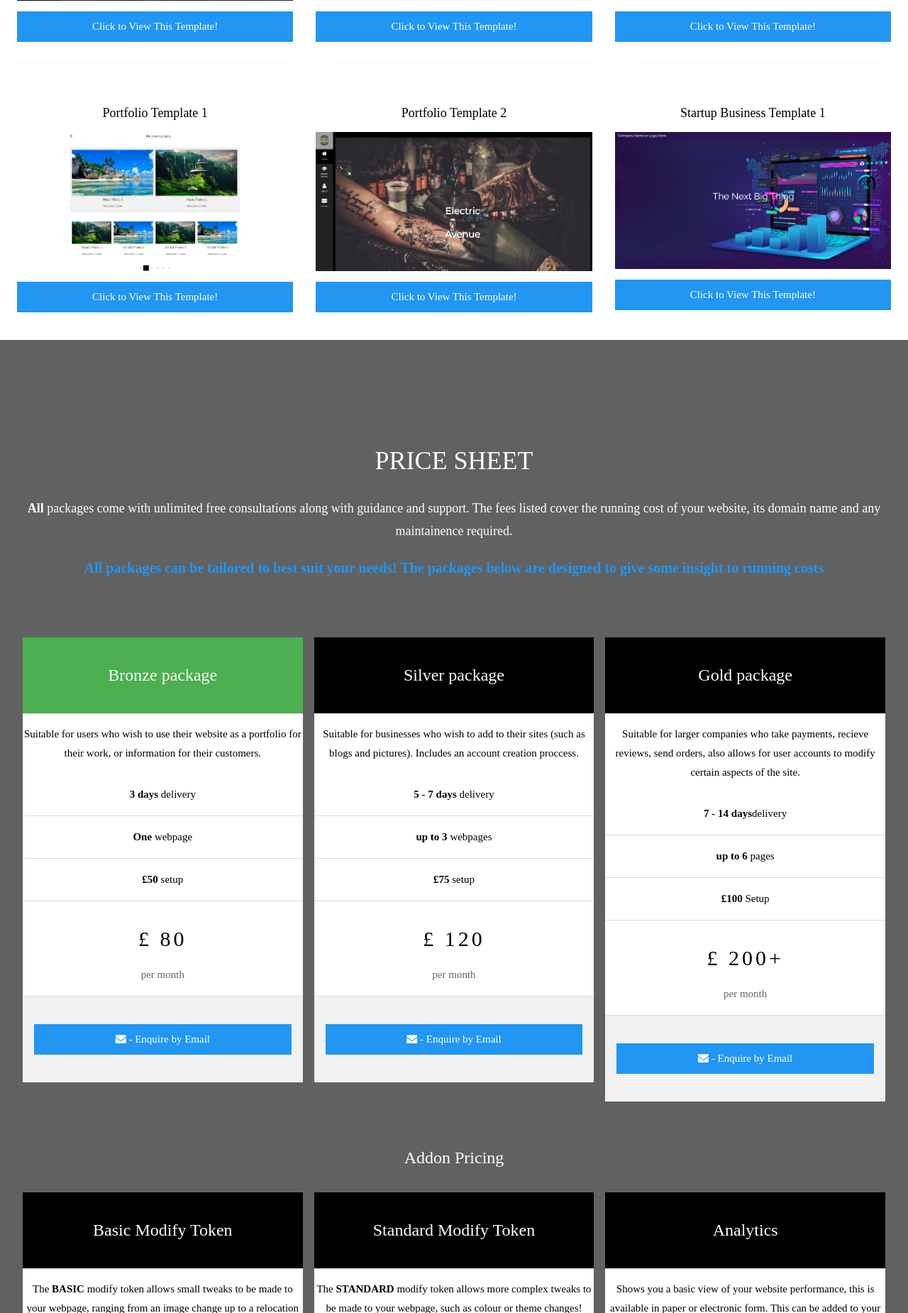
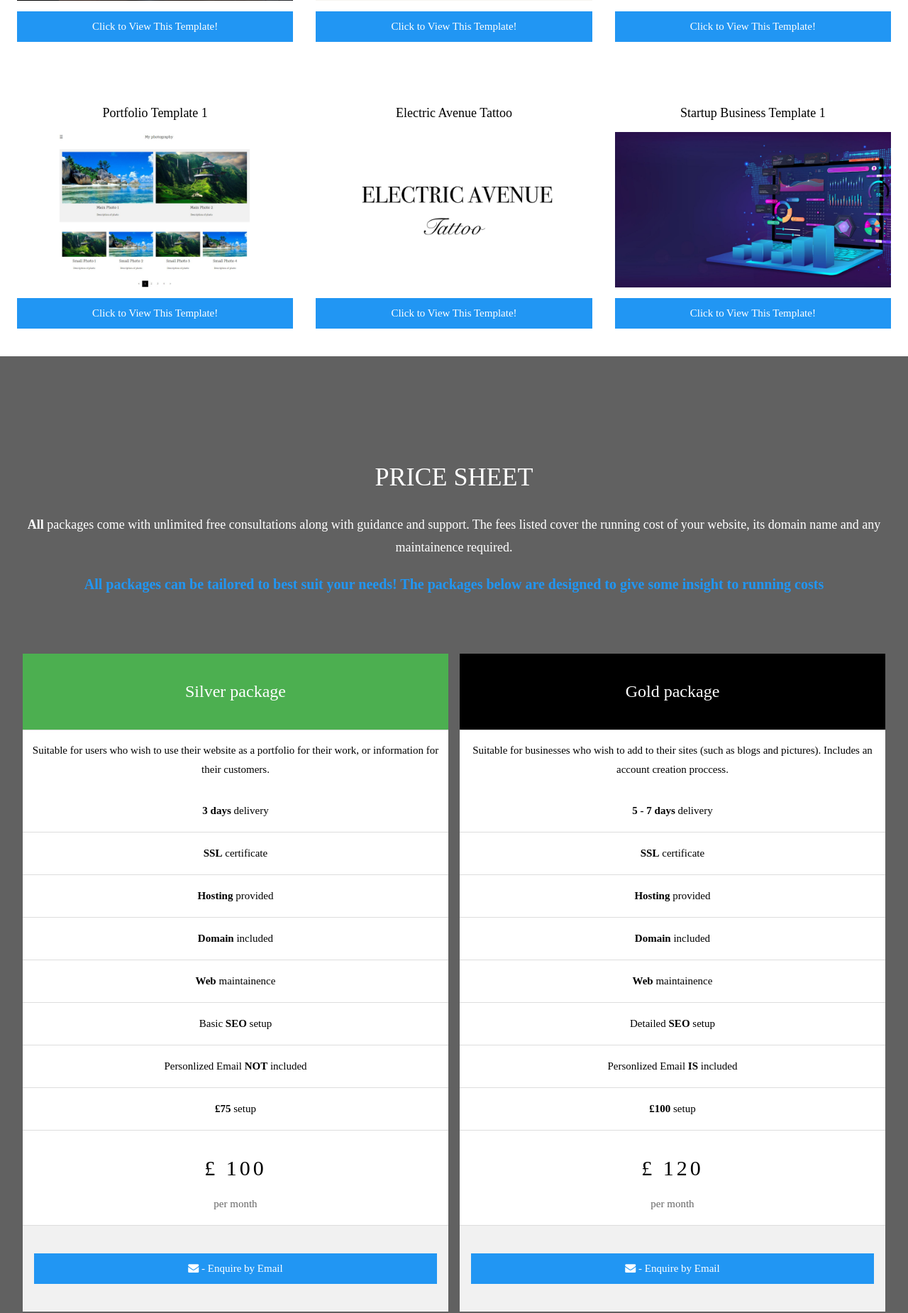
Before and after one commit to Pantheon-Technology/PantheonWebsite, a PHP site: page / in a window 1280 px wide. Shown: the part 2045-3895 px from the top of the page at 71% size. Run offline with PHP 8.4, Linux system fonts and the light colour scheme.

Commit message:
Reworked Price Sheet, Includes Dannys new webpage

```diff
--- a/CafeTemplate1.php
+++ b/CafeTemplate1.php
@@ -90,7 +90,7 @@ body, html {height: 100%}
       <p><a class="w3-button w3-blue w3-block" href="https://www.instagram.com/pantheontechnology/"><i class="fa fa-instagram w3-hover-opacity"></i>  Instagram</a></p>
       <p><a class="w3-button w3-blue w3-block" href="https://twitter.com/PantheonTechCo"> <i class="fa fa-twitter w3-hover-opacity"></i> Twitter</a></p>
       <p><a class="w3-button w3-blue w3-block" href="https://www.linkedin.com/in/myles-hoult-b19706241/"><i class="fa fa-linkedin w3-hover-opacity"></i> - Linked In</a></p>
-      <p><a class="w3-button w3-blue w3-block" href="mailto:pantheontechnology2022@gmail.com"><i class="fa fa-envelope"></i> - Email</a></p>
+      <p><a class="w3-button w3-blue w3-block" href="mailto:myles.hoult@pantheontechnology.co.uk"><i class="fa fa-envelope"></i> - Email</a></p>
       <p><a class="w3-button w3-blue w3-block" href=""><i class="fa fa-phone"></i> Phone number - 0151 000 0000</a></p>
 
     </div>
--- a/CafeTemplate2.php
+++ b/CafeTemplate2.php
@@ -40,7 +40,7 @@ body, html {
       <a href="#menu" class="w3-button w3-block w3-black">MENU</a>
     </div>
     <div class="w3-col s3">
-      <a href="#where" class="w3-button w3-block w3-black">WHERE</a>
+      <a href="#contact" class="w3-button w3-block w3-black">CONTACT</a>
     </div>
   </div>
 </div>
@@ -113,7 +113,7 @@ body, html {
 </div>
 
 <!-- Contact/Area Container -->
-<div class="w3-container" id="where" style="padding-bottom:32px;">
+<div class="w3-container" id="contact" style="padding-bottom:32px;">
   <div class="w3-content" style="max-width:700px">
     <h5 class="w3-center w3-padding-48"><span class="w3-tag w3-wide">Contact Info</span></h5>
   <div class="w3-row-padding">
--- a/CafeTemplate3.php
+++ b/CafeTemplate3.php
@@ -85,7 +85,7 @@ h1, h2, h3, h4, h5, h6 {
     <h4>Telephone Number:</h4>
     <p class="w3-text-blue-grey w3-large"><i class="fa fa-phone w3-hover-opacity"><b> 0151 000 0000</b></i></p>
     <h4>Email:</h4>
-    <p><a class="w3-text-blue-grey w3-large" href="mailto:pantheontechnology2022@gmail.com"><i class="fa fa-envelope"> - Click to eMail us</a></p></i>
+    <p><a class="w3-text-blue-grey w3-large" href="mailto:myles.hoult@pantheontechnology.co.uk"><i class="fa fa-envelope"> - Click to eMail us</a></p></i>
     </div>
     <div class="w3-half">
         <br><br>
--- a/Index.php
+++ b/Index.php
@@ -80,6 +80,7 @@ img {vertical-align: middle;}
       <a href="#about" class="w3-bar-item w3-button">ABOUT</a>
       <a href="#work" class="w3-bar-item w3-button"><i class="fa fa-th"></i> WORK</a>
       <a href="#pricing" class="w3-bar-item w3-button"><i class="fa fa-gbp"></i> PRICING</a>
+      <a href="#contact" class="w3-bar-item w3-button"> CONTACT</a>
     </div>
     <!-- Hide right-floated links on small screens and replace them with a menu icon -->
 
@@ -95,6 +96,7 @@ img {vertical-align: middle;}
   <a href="#about" onclick="w3_close()" class="w3-bar-item w3-button">ABOUT</a>
   <a href="#work" onclick="w3_close()" class="w3-bar-item w3-button">WORK</a>
   <a href="#pricing" onclick="w3_close()" class="w3-bar-item w3-button">PRICING</a>
+  <a href="#contact" onclick="w3_close()" class="w3-bar-item w3-button">CONTACT</a>
 </nav>
 
 <!-- Header with full-height image -->
@@ -181,19 +183,19 @@ img {vertical-align: middle;}
 
   <div class="w3-third" style="padding:16px 16px">
 <h5 class="w3-center">Portfolio Template 1</h5>
-    <img src="Pictures/PortfolioTemplate1.png" style="width:100%">
+    <img src="Pictures/PortfolioTemplate1.jpg" style="width:100%">
     <p><a class="w3-button w3-blue w3-block" href="PortfolioTemplate1.php">Click to View This Template!</a></p>
   </div>
 
   <div class="w3-third" style="padding:16px 16px">
-<h5 class="w3-center">Portfolio Template 2</h5>
-    <img src="Pictures/ElectricAvenuePage1.png" style="width:100%">
-    <p><a class="w3-button w3-blue w3-block" href="PortfolioTemplate2.php">Click to View This Template!</a></p>
+<h5 class="w3-center">Electric Avenue Tattoo</h5>
+    <img src="Pictures/ElectricAvenueTattoo.jpg" style="width:100%">
+    <p><a class="w3-button w3-blue w3-block" href="http://electricavenuetattoo.co.uk/">Click to View This Template!</a></p>
   </div>
 
   <div class="w3-third" style="padding:16px 16px">
 <h5 class="w3-center">Startup Business Template 1</h5>
-    <img src="Pictures/NewShopTemplate.png" style="width:100%">
+    <img src="Pictures/NewShopTemplate.jpg" style="width:100%">
     <p><a class="w3-button w3-blue w3-block" href="NewShopTemplate.php">Click to View This Template!</a></p>
   </div>
 
@@ -207,51 +209,45 @@ img {vertical-align: middle;}
   <p class="w3-large"><b>All</b> packages come with unlimited free consultations along with guidance and support. The fees listed cover the running cost of your website, its domain name and any maintainence required.</p>
   <h4 class="w3-text-blue"><b> All packages can be tailored to best suit your needs! The packages below are designed to give some insight to running costs</h4></b>
   <div class="w3-row-padding" style="margin-top:64px">
-    <div class="w3-third w3-section">
+    <div class="w3-half w3-section">
       <ul class="w3-ul w3-white w3-hover-shadow">
-        <li class="w3-green w3-xlarge w3-padding-32">Bronze package</li>
+        <li class="w3-green w3-xlarge w3-padding-32">Silver package</li>
         <p>Suitable for users who wish to use their website as a portfolio for their work, or information for their customers.</p>
         <li class="w3-padding-16"><b>3 days</b> delivery</li>
-        <li class="w3-padding-16"><b>One</b> webpage</li>
-        <li class="w3-padding-16"><b>£50</b> setup</li>
+        <li class="w3-padding-16"><b>SSL</b> certificate</li>
+        <li class="w3-padding-16"><b>Hosting</b> provided</li>
+        <li class="w3-padding-16"><b>Domain</b> included</li>
+        <li class="w3-padding-16"><b>Web</b> maintainence</li>
+        <li class="w3-padding-16">Basic <b>SEO</b> setup</li>
+        <li class="w3-padding-16">Personlized Email <b>NOT</b> included</li>
+        <li class="w3-padding-16"><b>£75</b> setup</li>
         <li class="w3-padding-16">
-          <h2 class="w3-wide">£ 80</h2>
+          <h2 class="w3-wide">£ 100</h2>
           <span class="w3-opacity">per month</span>
         </li>
         <li class="w3-light-grey w3-padding-24">
-        <p><a class="w3-button w3-blue w3-block" href="mailto:pantheontechnology2022@gmail.com"><i class="fa fa-envelope"></i> - Enquire by Email</a></p>
+        <p><a class="w3-button w3-blue w3-block" href="mailto:myles.hoult@pantheontechnology.co.uk"><i class="fa fa-envelope"></i> - Enquire by Email</a></p>
         </li>
       </ul>
     </div>
-    <div class="w3-third w3-section">
+    <div class="w3-half w3-section">
       <ul class="w3-ul w3-white w3-hover-shadow">
-        <li class="w3-black w3-xlarge w3-padding-32">Silver package</li>
+        <li class="w3-black w3-xlarge w3-padding-32">Gold package</li>
         <p>Suitable for businesses who wish to add to their sites (such as blogs and pictures). Includes an account creation proccess.</p>
         <li class="w3-padding-16"><b>5 - 7 days</b> delivery</li>
-        <li class="w3-padding-16"><b>up to 3</b> webpages</li>
-        <li class="w3-padding-16"><b>£75</b> setup</li>
+        <li class="w3-padding-16"><b>SSL</b> certificate</li>
+        <li class="w3-padding-16"><b>Hosting</b> provided</li>
+        <li class="w3-padding-16"><b>Domain</b> included</li>
+        <li class="w3-padding-16"><b>Web</b> maintainence</li>
+        <li class="w3-padding-16">Detailed <b>SEO</b> setup</li>
+        <li class="w3-padding-16">Personlized Email <b>IS</b> included</li>
+        <li class="w3-padding-16"><b>£100</b> setup</li>
         <li class="w3-padding-16">
           <h2 class="w3-wide">£ 120</h2>
           <span class="w3-opacity">per month</span>
         </li>
         <li class="w3-light-grey w3-padding-24">
-        <p><a class="w3-button w3-blue w3-block" href="mailto:pantheontechnology2022@gmail.com"><i class="fa fa-envelope"></i> - Enquire by Email</a></p>
-        </li>
-      </ul>
-    </div>
-    <div class="w3-third w3-section">
-      <ul class="w3-ul w3-white w3-hover-shadow">
-        <li class="w3-black w3-xlarge w3-padding-32">Gold package</li>
-        <p>Suitable for larger companies who take payments, recieve reviews, send orders, also allows for user accounts to modify certain aspects of the site.</p>
-        <li class="w3-padding-16"><b>7 - 14 days</b>delivery</li>
-        <li class="w3-padding-16"><b>up to 6</b> pages</li>
-        <li class="w3-padding-16"><b>£100</b> Setup</li>
-        <li class="w3-padding-16">
-          <h2 class="w3-wide">£ 200+</h2>
-          <span class="w3-opacity">per month</span>
-        </li>
-        <li class="w3-light-grey w3-padding-24">
-        <p><a class="w3-button w3-blue w3-block" href="mailto:pantheontechnology2022@gmail.com"><i class="fa fa-envelope"></i> - Enquire by Email</a></p>
+        <p><a class="w3-button w3-blue w3-block" href="mailto:myles.hoult@pantheontechnology.co.uk"><i class="fa fa-envelope"></i> - Enquire by Email</a></p>
         </li>
       </ul>
     </div>
@@ -268,7 +264,7 @@ img {vertical-align: middle;}
           <span class="w3-opacity">per token</span>
         </li>
         <li class="w3-light-grey w3-padding-24">
-        <p><a class="w3-button w3-blue w3-block" href="mailto:pantheontechnology2022@gmail.com"><i class="fa fa-envelope"></i> - Enquire by Email</a></p>
+        <p><a class="w3-button w3-blue w3-block" href="mailto:mailto:myles.hoult@pantheontechnology.co.uk"><i class="fa fa-envelope"></i> - Enquire by Email</a></p>
         </li>
       </ul>
     </div>
@@ -282,7 +278,7 @@ img {vertical-align: middle;}
           <span class="w3-opacity">per token</span>
         </li>
         <li class="w3-light-grey w3-padding-24">
-        <p><a class="w3-button w3-blue w3-block" href="mailto:pantheontechnology2022@gmail.com"><i class="fa fa-envelope"></i> - Enquire by Email</a></p>
+        <p><a class="w3-button w3-blue w3-block" href="mailto:myles.hoult@pantheontechnology.co.uk"><i class="fa fa-envelope"></i> - Enquire by Email</a></p>
         </li>
       </ul>
     </div>
@@ -296,7 +292,20 @@ img {vertical-align: middle;}
           <span class="w3-opacity">per month</span>
         </li>
         <li class="w3-light-grey w3-padding-24">
-        <p><a class="w3-button w3-blue w3-block" href="mailto:pantheontechnology2022@gmail.com"><i class="fa fa-envelope"></i> - Enquire by Email</a></p>
+        <p><a class="w3-button w3-blue w3-block" href="mailto:myles.hoult@pantheontechnology.co.uk"><i class="fa fa-envelope"></i> - Enquire by Email</a></p>
+        </li>
+      </ul>
+    </div>
+    <div class="w3-third w3-section">
+      <ul class="w3-ul w3-white w3-hover-shadow">
+        <li class="w3-black w3-xlarge w3-padding-32">Ad campaign</li>
+        <p>I will run an advertisement campaign for your business, this will gaurantee your site will gain more visitors.</p>
+        <li class="w3-padding-16">
+          <h2 class="w3-wide">Price varies on campaign specifications</h2>
+          <span class="w3-opacity"> please get in touch for more info</span>
+        </li>
+        <li class="w3-light-grey w3-padding-24">
+        <p><a class="w3-button w3-blue w3-block" href="mailto:myles.hoult@pantheontechnology.co.uk"><i class="fa fa-envelope"></i> - Enquire by Email</a></p>
         </li>
       </ul>
     </div>
@@ -305,7 +314,7 @@ img {vertical-align: middle;}
 </div>
 
 
-<div class="w3-container w3-light-grey" style="padding:128px 16px">
+<div id="contact" class="w3-container w3-light-grey" style="padding:128px 16px">
   <div class="w3-row-padding">
     <div class="w3-col m6">
       <h3>GET IN TOUCH!</h3>
@@ -313,7 +322,7 @@ img {vertical-align: middle;}
       <p><a class="w3-button w3-blue w3-block" href="https://www.instagram.com/pantheontechnology/"><i class="fa fa-instagram w3-hover-opacity"></i>  Instagram</a></p>
       <p><a class="w3-button w3-blue w3-block" href="https://twitter.com/PantheonTechCo"> <i class="fa fa-twitter w3-hover-opacity"></i> Twitter</a></p>
       <p><a class="w3-button w3-blue w3-block" href="https://www.linkedin.com/in/myles-hoult-b19706241/"><i class="fa fa-linkedin w3-hover-opacity"></i> - Linked In</a></p>
-      <p><a class="w3-button w3-blue w3-block" href="mailto:pantheontechnology2022@gmail.com"><i class="fa fa-envelope"></i> - Email</a></p>
+      <p><a class="w3-button w3-blue w3-block" href="mailto:myles.hoult@pantheontechnology.co.uk"><i class="fa fa-envelope"></i> - Email</a></p>
     </div>
     <div class="w3-col m6">
     <img class="w3-image w3-round-large" src="Pictures/Contact.jpeg" alt="Office" width="700" height="394">
@@ -357,7 +366,7 @@ img {vertical-align: middle;}
     <a href="https://www.instagram.com/pantheontechnology/"><i class="fa fa-instagram w3-hover-opacity"></i></a>
     <a href="https://twitter.com/PantheonTechCo"><i class="fa fa-twitter w3-hover-opacity"></i></a>
     <a href="https://www.linkedin.com/in/myles-hoult-b19706241/"><i class="fa fa-linkedin w3-hover-opacity"></i></a>
-    <a href="mailto:pantheontechnology2022@gmail.com"><i class="fa fa-envelope"></i></a>
+    <a href="mailto:myles.hoult@pantheontechnology.co.uk"><i class="fa fa-envelope"></i></a>
   </div>
 </footer>
 
--- a/NewShopTemplate.php
+++ b/NewShopTemplate.php
@@ -36,7 +36,7 @@ body, html {height: 100%}
     <a href="https://www.instagram.com/pantheontechnology/"><i class="fa fa-instagram w3-hover-opacity"></i></a>
     <a href="https://twitter.com/PantheonTechCo"><i class="fa fa-twitter w3-hover-opacity"></i></a>
     <a href="https://www.linkedin.com/in/myles-hoult-b19706241/"><i class="fa fa-linkedin w3-hover-opacity"></i></a>
-    <a href="mailto:pantheontechnology2022@gmail.com"><i class="fa fa-envelope"></i></a>
+    <a href="mailto:myles.hoult@pantheontechnology.co.uk"><i class="fa fa-envelope"></i></a>
   </div>
 </footer>
 
--- a/PortfolioTemplate1.php
+++ b/PortfolioTemplate1.php
@@ -104,7 +104,7 @@ body,h1,h2,h3,h4,h5,h6 {font-family: "Karma", sans-serif}
       <p><a href="https://www.instagram.com/pantheontechnology/"><i class="fa fa-instagram w3-hover-opacity">  Instagram</a></i></p>
       <p><a href="https://twitter.com/PantheonTechCo"> <i class="fa fa-twitter w3-hover-opacity"> Twitter</a></i></p>
       <p><a href="https://www.linkedin.com/in/myles-hoult-b19706241/"><i class="fa fa-linkedin w3-hover-opacity"> - Linked In</a></i><p>
-      <p><a href="mailto:pantheontechnology2022@gmail.com"><i class="fa fa-envelope"> - Email</a></i><p>
+      <p><a href="mailto:myles.hoult@pantheontechnology.co.uk"><i class="fa fa-envelope"> - Email</a></i><p>
     </div>
 
     <div class="w3-third">
```
Also changed, not shown: PortfolioTemplate2.php (deleted, +0 -149 lines), Pictures/ElectricAvenuePage1.png (deleted), Pictures/ElectricAvenuePage2.png (deleted), Pictures/ElectricAvenuePage3.png (deleted), Pictures/ElectricAvenuePage4.png (deleted), Pictures/ElectricAvenueTattoo.jpg (added), Pictures/NewShopTemplate.jpg (added), Pictures/NewShopTemplate.png (deleted), Pictures/PortfolioTemplate1.jpg (added), Pictures/PortfolioTemplate1.png (deleted).
